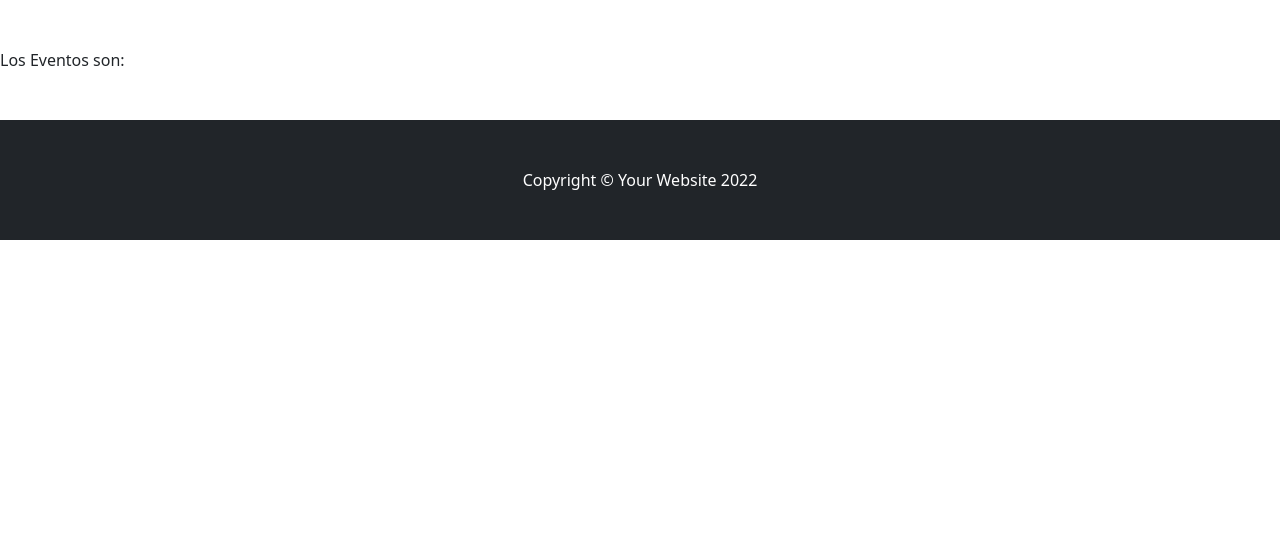
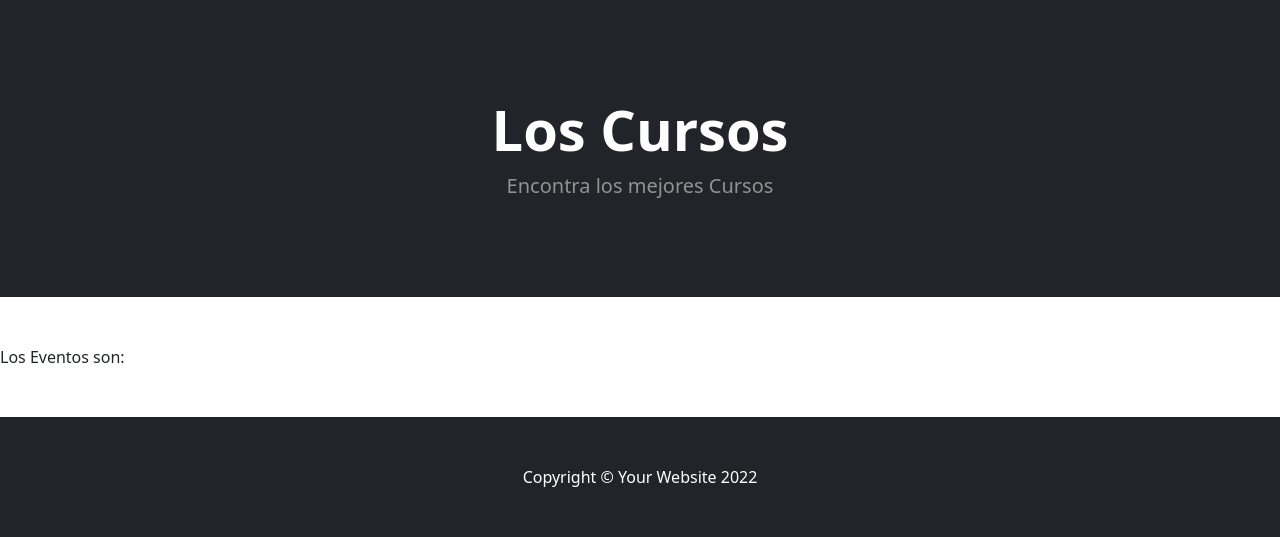
Before and after one commit to MartinCapocasale/ProyectoCursos, a Django app: page /eventos/ in a window 1280 px wide. Shown: the part 56-593 px from the top of the page. Run offline with Django 4.2, Linux system fonts and the light colour scheme; some libraries are stand-ins or nearby versions.

Commit message:
se modifica cursos.html

```diff
--- a/ProyectoCursos/ProyectoCursosApp/templates/ProyectoCursosApp/eventos.html
+++ b/ProyectoCursos/ProyectoCursosApp/templates/ProyectoCursosApp/eventos.html
@@ -8,11 +8,21 @@
 
 
 {% block contenidoPagina%}
+   <!-- Header-->
+   <header class="bg-dark py-5">
+    <div class="container px-4 px-lg-5 my-5">
+        <div class="text-center text-white">
+            <h1 class="display-4 fw-bolder">Los Cursos</h1>
+            <p class="lead fw-normal text-white-50 mb-0">Encontra los mejores Cursos</p>
+        </div>
+    </div>
+    </header>
+    <!-- Section-->
     <section class="bg-ligth py-5">
         Los Eventos son:
         <ul class="list-group">
             {%for curso in cursos%}
-            <li>{{curso.nombre}}[{{curso.comision}}]</li>
+                <li>{{eventos.nombre}}[{{curso.comision}}]</li>
             {%endfor%}
         </ul>
     </section>
```
Also changed, not shown: ProyectoCursos/ProyectoCursosApp/templates/ProyectoCursosApp/base.html (line endings or trailing spaces). Lines whose indentation alone changed are shown as unchanged.
